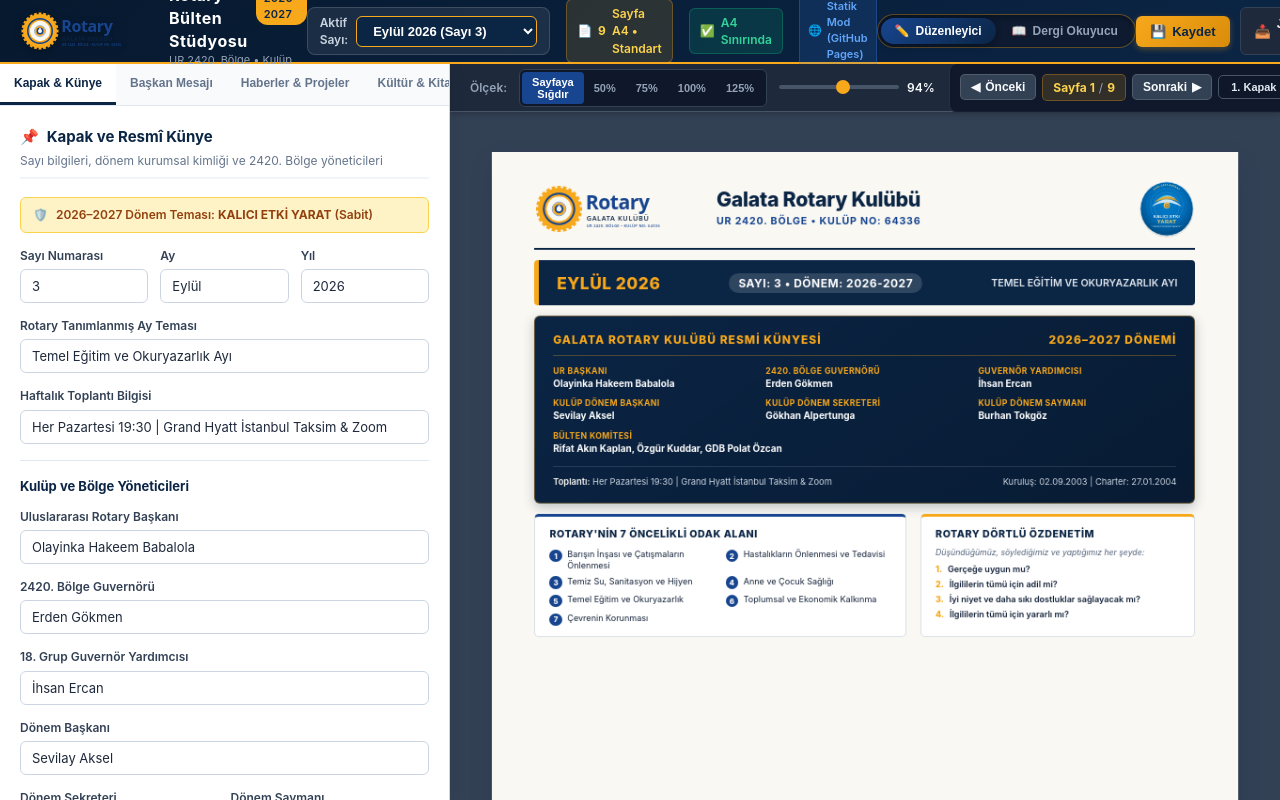
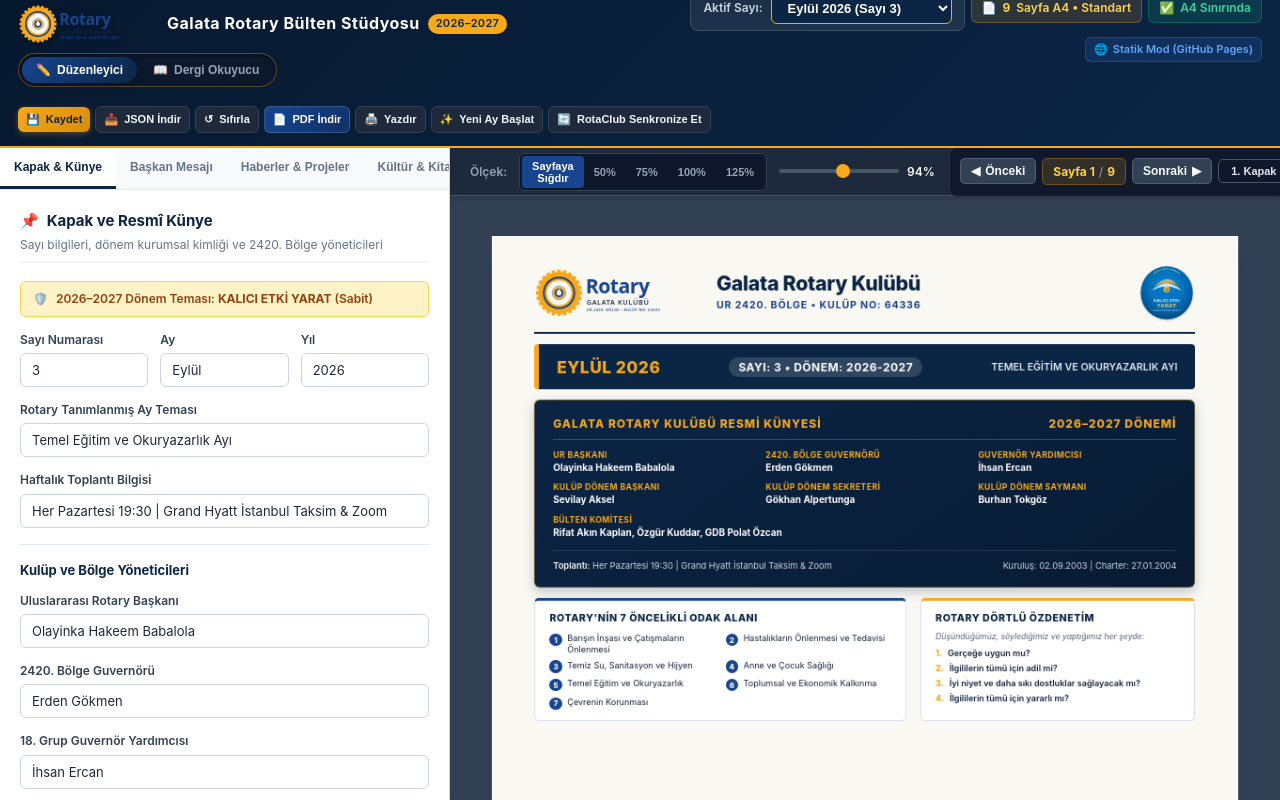
Before and after one commit to Rifat-Akin/galata-rotary-bulten, a website: page public/index.html in a window 1280 px wide. Drawn offline with Linux system fonts and the light colour scheme; no server answers; files whose address does not match are found by name.

Commit message:
fix: prevent Galata skyline cropping and decongest studio toolbar

```diff
--- a/public/styles/bulletin-print.css
+++ b/public/styles/bulletin-print.css
@@ -448,17 +448,23 @@
 /* Galata Silhouette Footer Vector */
 .cover-silhouette-wrap {
   width: 100%;
-  height: 18mm;
+  height: 38mm;
+  min-height: 38mm;
+  flex: 0 0 38mm;
   overflow: hidden;
   margin-top: auto;
   border-top: 1px solid var(--color-border-subtle);
   padding-top: 1mm;
+  display: flex;
+  align-items: flex-end;
+  justify-content: center;
 }
 
 .cover-silhouette-svg {
   width: 100%;
   height: 100%;
-  object-fit: cover;
+  object-fit: contain;
+  object-position: center bottom;
   display: block;
 }
 
--- a/public/styles/studio.css
+++ b/public/styles/studio.css
@@ -1417,3 +1417,40 @@
     break-after: page !important;
   }
 }
+
+/* Release QA: dashboard controls must not collide in the top navigation. */
+@media screen and (min-width: 901px) {
+  :root { --studio-header-height: 112px; }
+  .studio-header {
+    display: grid;
+    grid-template-columns: minmax(245px, 1fr) minmax(350px, 1.5fr);
+    grid-template-rows: 44px 44px;
+    gap: 6px 12px;
+    height: var(--studio-header-height);
+    padding: 8px 18px;
+    align-content: center;
+  }
+  .studio-brand { grid-column: 1; grid-row: 1; min-width: 0; }
+  .studio-header-center {
+    grid-column: 2; grid-row: 1; justify-content: flex-end;
+    flex-wrap: wrap; gap: 6px; min-width: 0;
+  }
+  .studio-mode-switch { grid-column: 1; grid-row: 2; justify-self: start; }
+  .studio-header-actions {
+    grid-column: 2; grid-row: 2; justify-content: flex-end;
+    min-width: 0; gap: 5px; flex-wrap: wrap;
+  }
+  .studio-header-actions .btn {
+    padding: 6px 8px; font-size: 11px; white-space: nowrap;
+  }
+  .page-count-badge, .overflow-status-badge, .runtime-mode-badge { white-space: nowrap; }
+}
+@media screen and (min-width: 901px) and (max-width: 1330px) {
+  :root { --studio-header-height: 148px; }
+  .studio-header { grid-template-rows: 42px 38px 48px; }
+  .studio-brand { grid-column: 1; grid-row: 1; }
+  .studio-header-center { grid-column: 2; grid-row: 1; }
+  .studio-mode-switch { grid-column: 1 / 3; grid-row: 2; }
+  .studio-header-actions { grid-column: 1 / 3; grid-row: 3; justify-content: flex-start; }
+  .studio-app-subtitle { display: none; }
+}
```
